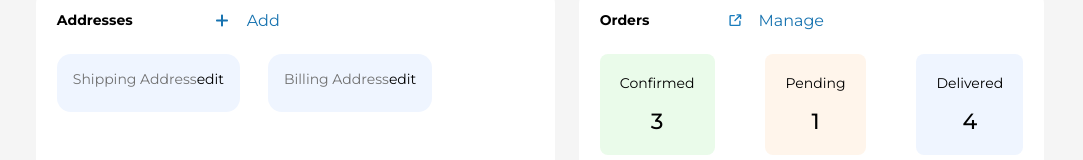
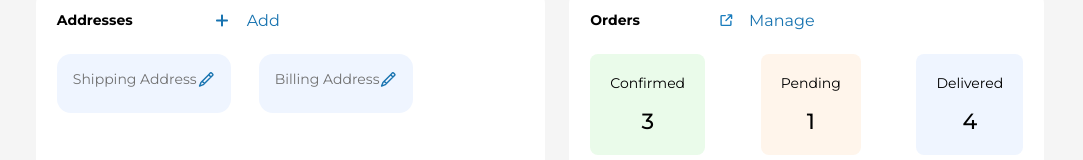
Before and after one commit to mikeyarnouse/shopify-dash, a React (Create React App) app in the folder client/: page /profile in a window 1280 px wide. Shown: the part 356-516 px from the top of the page, without its empty margins (100-1183 px from the left). Built offline with nearby package versions, Linux system fonts and the light colour scheme; no server answers.

Commit message:
add edit icon to shipping

```diff
--- a/client/src/pages/Profile/Profile.jsx
+++ b/client/src/pages/Profile/Profile.jsx
@@ -90,7 +90,7 @@ const Profile = () => {
               <div className="profile__address-card">
                 <div className="profile__address-card-heading">
                   <h3 className="profile__address-heading">Shipping Address</h3>
-                  <p className="profile__address-heading-icon" >edit</p>
+                  <img className="profile__card-heading-icon" src={edit} />
                 </div>
                 <div className="profile__address-card-body">
                   <p className="profile__address-card-text" >{user.first_name} {user.last_name}</p>
@@ -100,7 +100,7 @@ const Profile = () => {
               <div className="profile__address-card">
                 <div className="profile__address-card-heading">
                   <h3 className="profile__address-heading">Billing Address</h3>
-                  <p className="profile__address-heading-icon" >edit</p>
+                  <img className="profile__card-heading-icon" src={edit} />
                 </div>
                 <div className="profile__address-card-body">
                   <p className="profile__address-card-text" >{user.first_name} {user.last_name}</p>
```
